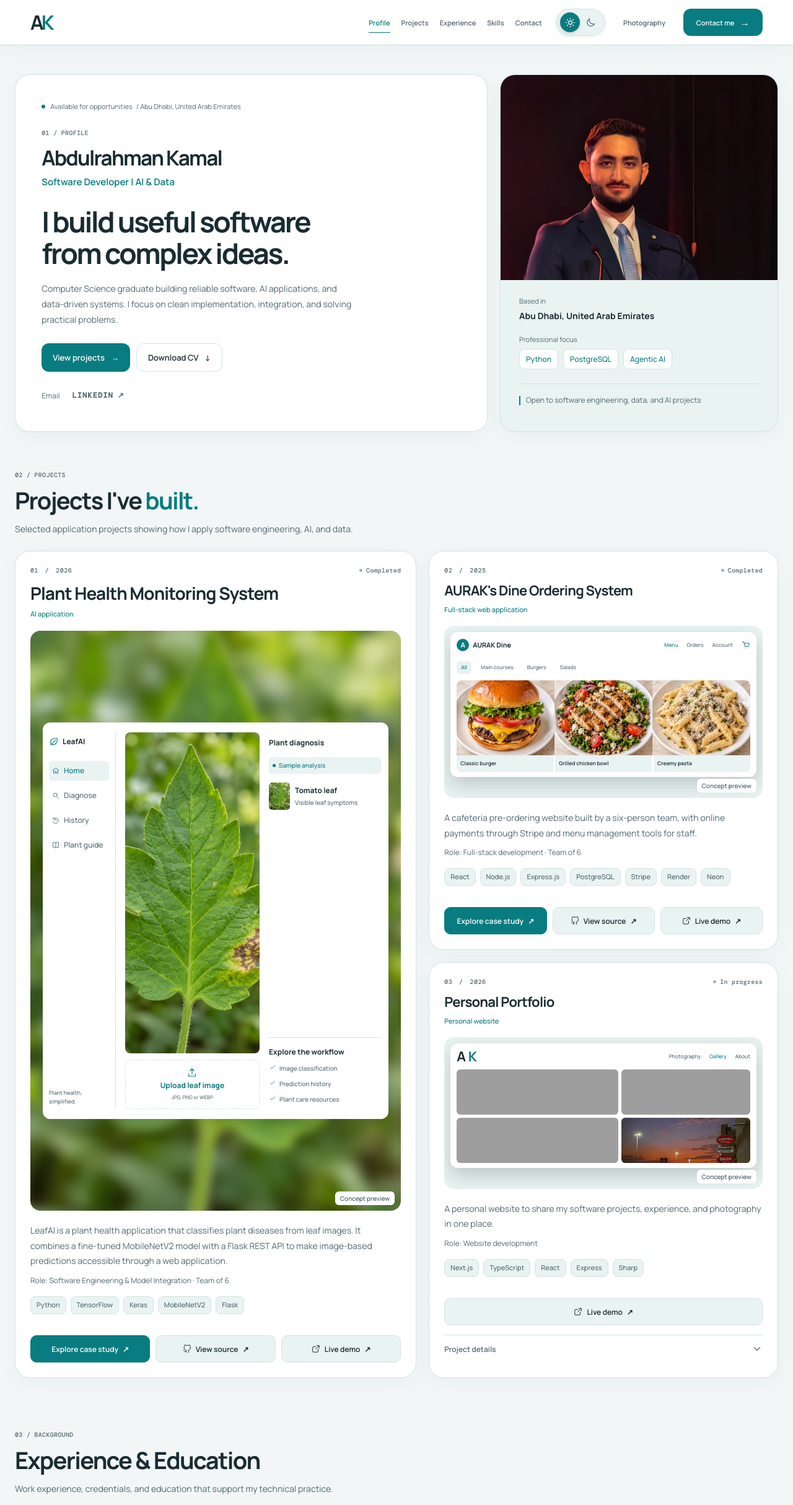
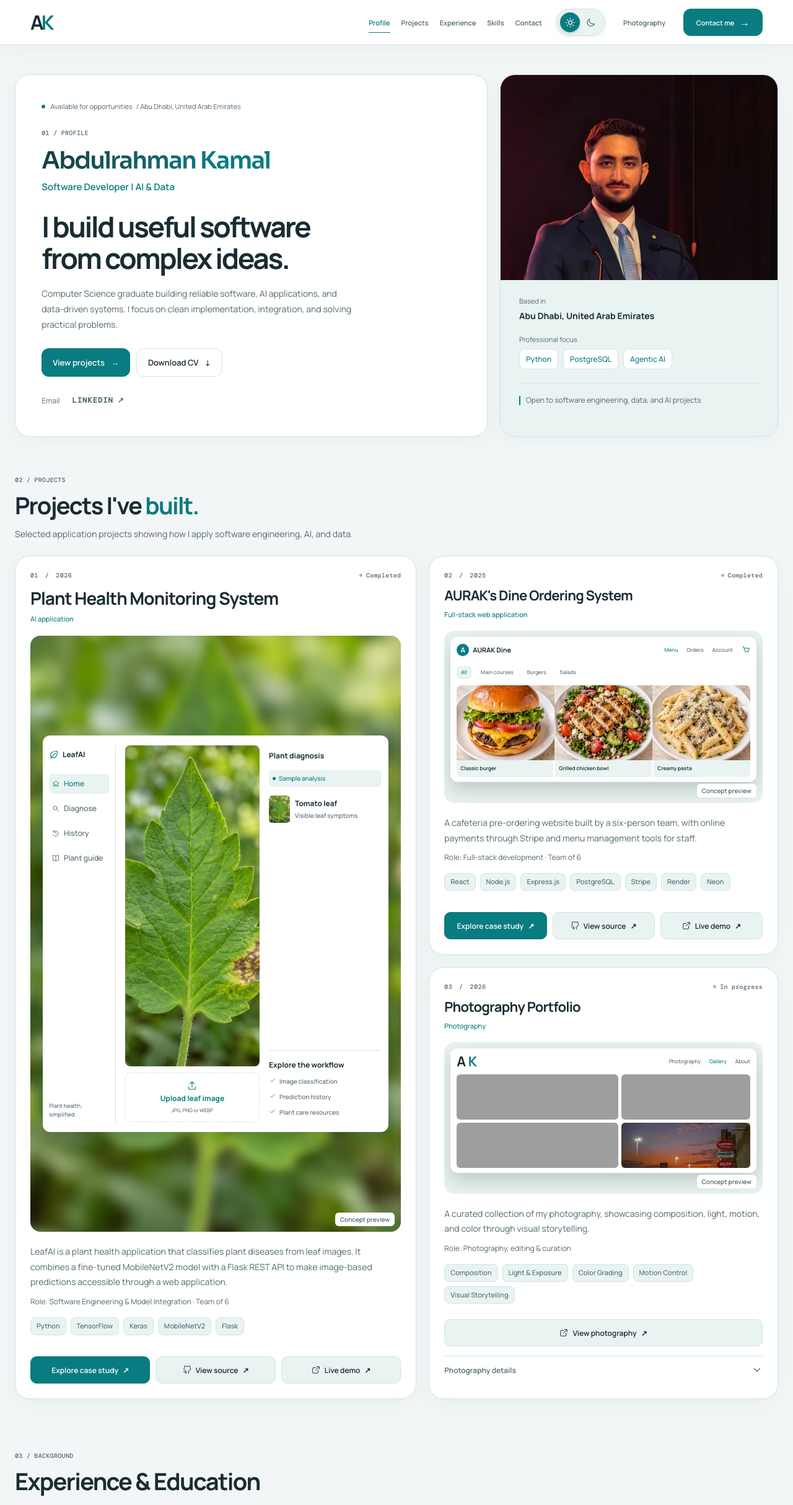
Before and after one commit to AbdlRahman04/AKamal, a Next.js app: page / in a window 1280 px wide. Shown: the top 2429 px of the page at 62% size. Built offline with nearby package versions, Linux system fonts and the light colour scheme; grey boxes are pictures that could not be loaded.

Commit message:
Refine photography content and portfolio typography and themes

```diff
--- a/components/dev/bento.css
+++ b/components/dev/bento.css
@@ -85,9 +85,13 @@ body:has(.dev-section)::after { display:none; }
 .dev-theme-track > svg { width:17px; height:17px; fill:none; stroke:currentColor; stroke-width:1.7; stroke-linecap:round; stroke-linejoin:round; transition:color 180ms ease,transform 240ms cubic-bezier(.22,1,.36,1); }
 .dev-theme-sun { color:var(--bento-on-accent); }
 .dev-theme-moon { color:var(--bento-muted); }
-.dev-theme-switch[aria-pressed="true"] .dev-theme-thumb { transform:translateX(34px); }
-.dev-theme-switch[aria-pressed="true"] .dev-theme-sun { color:var(--bento-muted); transform:rotate(45deg); }
-.dev-theme-switch[aria-pressed="true"] .dev-theme-moon { color:var(--bento-on-accent); }
+/* Dev visuals follow the theme restored before first paint, independently of hydration. */
+body[data-dev-mode="dark"] .dev-theme-switch[data-theme-section="dev"] .dev-theme-thumb,
+.dev-theme-switch[data-theme-section="photography"][aria-pressed="true"] .dev-theme-thumb { transform:translateX(34px); }
+body[data-dev-mode="dark"] .dev-theme-switch[data-theme-section="dev"] .dev-theme-sun,
+.dev-theme-switch[data-theme-section="photography"][aria-pressed="true"] .dev-theme-sun { color:var(--bento-muted); transform:rotate(45deg); }
+body[data-dev-mode="dark"] .dev-theme-switch[data-theme-section="dev"] .dev-theme-moon,
+.dev-theme-switch[data-theme-section="photography"][aria-pressed="true"] .dev-theme-moon { color:var(--bento-on-accent); }
 .dev-theme-switch:hover { border-color:var(--bento-accent); background:color-mix(in srgb,var(--bento-accent) 9%,var(--bento-panel)); }
 .dev-theme-switch:active { transform:scale(.96); }
 .dev-theme-switch:focus-visible { outline:2px solid var(--bento-accent); outline-offset:4px; }
@@ -98,7 +102,19 @@ body:has(.dev-section)::after { display:none; }
 .ds-bento-presence { display:flex; align-items:center; flex-wrap:wrap; gap:6px; margin:0 0 26px; color:var(--ds-muted); font-size:11px; line-height:1.6; }
 .ds-bento-presence i { width:6px; height:6px; margin-right:2px; border-radius:50%; background:var(--ds-blue); }
 .ds-intro-tile > .ds-index { margin:0 0 12px; }
-.ds-intro-tile h1 { margin:0; font:700 clamp(24px,2.6vw,36px)/1.2 var(--sans); letter-spacing:-.055em; }
+.ds-intro-tile h1 { margin:0; font:600 clamp(28px,3vw,42px)/1.25 var(--font-dev-name,var(--sans)); letter-spacing:-.045em; text-wrap:balance; }
+.ds-profile-name { color:var(--ds-blue); }
+@supports (background-clip:text) or (-webkit-background-clip:text) {
+  .ds-profile-name {
+    background:linear-gradient(110deg,color-mix(in srgb,var(--ds-text) 80%,var(--ds-blue)),var(--ds-blue) 75%);
+    -webkit-background-clip:text;
+    background-clip:text;
+    color:transparent;
+  }
+}
+@media (forced-colors:active) {
+  .ds-profile-name { background:none; color:CanvasText; }
+}
 .ds-intro-tile .ds-hero-role { margin:8px 0 0; color:var(--ds-blue); font:600 15px/1.5 var(--sans); letter-spacing:0; text-transform:none; }
 .ds-bento-statement { max-width:17ch; margin:28px 0 18px; font:700 clamp(32px,3.6vw,50px)/1.1 var(--sans); letter-spacing:-.055em; text-wrap:balance; }
 .ds-intro-tile .ds-lede { max-width:60ch; margin:0; color:var(--ds-muted); font:400 14px/1.8 var(--sans); }
@@ -327,7 +343,7 @@ body[data-dev-mode="dark"] .ds-site .av-logo-flask { filter:invert(1); }
   .ds-hero { padding:92px 0 12px; }
   .ds-hero,.ds-section,.ds-contact { margin-inline:12px; }
   .ds-intro-tile { padding:24px; }
-  .ds-intro-tile h1 { font-size:25px; }
+  .ds-intro-tile h1 { font-size:clamp(24px,6.6vw,30px); }
   .ds-intro-tile .ds-hero-role { font-size:13px; }
   .ds-bento-statement { font-size:34px; }
   .ds-bento-presence { font-size:10px; }
--- a/components/dev/dev-home.tsx
+++ b/components/dev/dev-home.tsx
@@ -1,5 +1,6 @@
 import type { CSSProperties, ReactNode } from "react";
 import Image from "next/image";
+import localFont from "next/font/local";
 import CopyEmailButton from "@/components/dev/copy-email-button";
 import BackgroundOverview from "@/components/dev/background-overview";
 import MotionObserver from "@/components/dev/motion-observer";
@@ -14,6 +15,13 @@ import {
   devProjects,
   devSkills,
 } from "@/data/dev";
+
+const nameFont = localFont({
+  src: "../../public/fonts/sora-latin-600.woff2",
+  weight: "600",
+  display: "swap",
+  variable: "--font-dev-name",
+});
 
 // Small reusable helpers used by the sections below.
 function Arrow() {
@@ -64,7 +72,7 @@ export default function DevHome() {
           <div className="ds-intro-tile" data-reveal>
               <p className="ds-bento-presence"><i aria-hidden="true" />Available for opportunities <span>/ {devProfile.location}</span></p>
               <p className="ds-index">01 / Profile</p>
-              <h1 id="dev-hero-title">{devProfile.name}</h1>
+              <h1 id="dev-hero-title" className={nameFont.variable}><span className="ds-profile-name">{devProfile.name}</span></h1>
               <p className="ds-hero-role">{devProfile.role}</p>
               <p className="ds-bento-statement">{devProfile.title}</p>
               <p className="ds-lede">{devProfile.intro}</p>
--- a/components/dev/project-card.tsx
+++ b/components/dev/project-card.tsx
@@ -38,6 +38,8 @@ function ProjectArtwork({ project, previewPhotos }: { project: DevProject; previ
 export default function ProjectCard({ project, delay, index, technologyLimit, previewPhotos }: { project: DevProject; delay: number; index: number; technologyLimit?: number; previewPhotos?: PreviewPhoto[] }) {
   const [expanded, setExpanded] = useState(false);
   const detailsId = useId();
+  const isPhotographyPortfolio = project.slug === "portfolio-platform";
+  const liveActionLabel = isPhotographyPortfolio ? "View photography" : "Live demo";
   const facts = [
     ["Role", project.role],
     ["Team", project.teamSize ? `${project.teamSize} members` : undefined],
@@ -47,11 +49,11 @@ export default function ProjectCard({ project, delay, index, technologyLimit, pr
     ["Deployment", project.deployment],
   ].filter(([, value]) => value?.trim());
   const narratives = [
-    ["Problem", project.problem],
-    ["Solution", project.solution],
+    [isPhotographyPortfolio ? "Intent" : "Problem", project.problem],
+    [isPhotographyPortfolio ? "Approach" : "Solution", project.solution],
     ["My Contribution", project.contribution],
-    ["Key Feature", project.keyFeature],
-    ["Technical Challenge", project.technicalChallenge],
+    [isPhotographyPortfolio ? "Gallery" : "Key Feature", project.keyFeature],
+    [isPhotographyPortfolio ? "Creative Challenge" : "Technical Challenge", project.technicalChallenge],
   ].filter(([, value]) => value?.trim());
   const hasStructuredDetails = facts.length > 0 || narratives.length > 0;
   const legacyStack = project.stackBreakdown.filter((line) => line.trim());
@@ -99,15 +101,15 @@ export default function ProjectCard({ project, delay, index, technologyLimit, pr
         </div>
         <p className="ds-project-summary">{project.summary}</p>
         {metadata && <p className="ds-project-role">{metadata}</p>}
-        <div className="ds-chip-list" aria-label="Technologies used">{visibleTechnologies.map((item) => <span key={item}>{item}</span>)}{hiddenTechnologies.length > 0 && <span title={hiddenTechnologies.join(", ")}><span aria-hidden="true">+{hiddenTechnologies.length}</span><span className="ds-project-sr-only">Additional technologies: {hiddenTechnologies.join(", ")}</span></span>}</div>
+        <div className="ds-chip-list" aria-label={isPhotographyPortfolio ? "Photography skills" : "Technologies used"}>{visibleTechnologies.map((item) => <span key={item}>{item}</span>)}{hiddenTechnologies.length > 0 && <span title={hiddenTechnologies.join(", ")}><span aria-hidden="true">+{hiddenTechnologies.length}</span><span className="ds-project-sr-only">{isPhotographyPortfolio ? "Additional skills" : "Additional technologies"}: {hiddenTechnologies.join(", ")}</span></span>}</div>
         {(project.githubUrl || project.liveUrl || hasCaseStudyDialog) && <div className="ds-project-actions">
           {hasCaseStudyDialog && <ProjectCaseStudyDialog project={project} />}
           {project.githubUrl && <a className="ds-project-action ds-project-action-source" href={project.githubUrl} aria-label={project.githubUrl.startsWith("http") ? `View source for ${project.title} (opens in a new tab)` : undefined} target={project.githubUrl.startsWith("http") ? "_blank" : undefined} rel={project.githubUrl.startsWith("http") ? "noopener noreferrer" : undefined}><svg aria-hidden="true" viewBox="0 0 24 24"><path d="M9 19c-5 1.5-5-2.5-7-3m14 6v-3.87a3.37 3.37 0 0 0-.94-2.61c3.14-.35 6.44-1.54 6.44-7A5.44 5.44 0 0 0 20 4.77 5.07 5.07 0 0 0 19.91 1S18.73.65 16 2.48a13.38 13.38 0 0 0-7 0C6.27.65 5.09 1 5.09 1A5.07 5.07 0 0 0 5 4.77a5.44 5.44 0 0 0-1.5 3.78c0 5.42 3.3 6.61 6.44 7A3.37 3.37 0 0 0 9 18.13V22" /></svg>View source <span aria-hidden="true">↗</span></a>}
-          {project.liveUrl && <a className="ds-project-action ds-project-action-live" href={project.liveUrl} aria-label={project.liveUrl.startsWith("http") ? `Live demo for ${project.title} (opens in a new tab)` : undefined} target={project.liveUrl.startsWith("http") ? "_blank" : undefined} rel={project.liveUrl.startsWith("http") ? "noopener noreferrer" : undefined}><svg aria-hidden="true" viewBox="0 0 24 24"><path d="M14 3h7v7m-1-6-9 9"/><path d="M18 13v6a2 2 0 0 1-2 2H5a2 2 0 0 1-2-2V8a2 2 0 0 1 2-2h6" /></svg>Live demo <span aria-hidden="true">↗</span></a>}
+          {project.liveUrl && <a className="ds-project-action ds-project-action-live" href={project.liveUrl} aria-label={project.liveUrl.startsWith("http") ? `${liveActionLabel} for ${project.title} (opens in a new tab)` : undefined} target={project.liveUrl.startsWith("http") ? "_blank" : undefined} rel={project.liveUrl.startsWith("http") ? "noopener noreferrer" : undefined}><svg aria-hidden="true" viewBox="0 0 24 24"><path d="M14 3h7v7m-1-6-9 9"/><path d="M18 13v6a2 2 0 0 1-2 2H5a2 2 0 0 1-2-2V8a2 2 0 0 1 2-2h6" /></svg>{liveActionLabel} <span aria-hidden="true">↗</span></a>}
         </div>}
         {hasDetails && !hasCaseStudyDialog && <div className="ds-project-details">
           <button className="ds-project-toggle" type="button" aria-expanded={expanded} aria-controls={detailsId} onClick={() => setExpanded((value) => !value)}>
-            Project details
+            {isPhotographyPortfolio ? "Photography details" : "Project details"}
             <svg aria-hidden="true" viewBox="0 0 20 20"><path d="m5 7.5 5 5 5-5" /></svg>
           </button>
           <div id={detailsId} className={`ds-project-panel${expanded ? " is-expanded" : ""}`} aria-hidden={!expanded} inert={!expanded}>
--- a/components/dev/theme-switch.tsx
+++ b/components/dev/theme-switch.tsx
@@ -1,9 +1,14 @@
 "use client";
 
-export default function DevThemeSwitch({ dark, onToggle }: { dark: boolean; onToggle: () => void }) {
+export default function DevThemeSwitch({ dark, onToggle, section = "dev" }: {
+  dark: boolean;
+  onToggle: () => void;
+  section?: "dev" | "photography";
+}) {
   return (
     <button
       className="dev-theme-switch"
+      data-theme-section={section}
       type="button"
       aria-label={`Switch to ${dark ? "light" : "dark"} mode`}
       aria-pressed={dark}
--- a/components/site/site-chrome.tsx
+++ b/components/site/site-chrome.tsx
@@ -58,7 +58,7 @@ export default function SiteChrome({ children }: Readonly<{ children: React.Reac
   }, [isPhotography]);
 
   function toggleDevTheme() {
-    const next = !devDark;
+    const next = document.body.dataset.devMode !== "dark";
     document.body.dataset.devMode = next ? "dark" : "light";
     setDevDark(next);
     try { window.localStorage.setItem("dev-theme", next ? "dark" : "light"); } catch { /* Theme changes still work for this session. */ }
@@ -245,7 +245,7 @@ export default function SiteChrome({ children }: Readonly<{ children: React.Reac
           <div className="shared-header-actions">
             {!isPhotography && <DevThemeSwitch dark={devDark} onToggle={toggleDevTheme} />}
             {isPhotography && (
-              <DevThemeSwitch dark={photographyTheme === "dark"} onToggle={togglePhotographyTheme} />
+              <DevThemeSwitch dark={photographyTheme === "dark"} onToggle={togglePhotographyTheme} section="photography" />
             )}
             <Link href={isPhotography ? "/" : "/photography"}>
               {isPhotography ? "Dev" : "Photography"}
@@ -278,7 +278,7 @@ export default function SiteChrome({ children }: Readonly<{ children: React.Reac
               <span>Navigate</span>
               <div className="shared-mobile-controls">
                 {!isPhotography && <DevThemeSwitch dark={devDark} onToggle={toggleDevTheme} />}
-                {isPhotography && <DevThemeSwitch dark={photographyTheme === "dark"} onToggle={togglePhotographyTheme} />}
+                {isPhotography && <DevThemeSwitch dark={photographyTheme === "dark"} onToggle={togglePhotographyTheme} section="photography" />}
                 <button ref={mobileCloseRef} type="button" onClick={() => setMenuOpen(false)} aria-label="Close navigation menu">Close <svg aria-hidden="true" width="16" height="16" viewBox="0 0 24 24" fill="none" stroke="currentColor" strokeWidth="1.5"><path d="m6 6 12 12M18 6 6 18" /></svg></button>
               </div>
             </div>
--- a/data/dev.json
+++ b/data/dev.json
@@ -654,40 +654,36 @@
     {
       "slug": "portfolio-platform",
       "number": "03",
-      "title": "Personal Portfolio",
-      "type": "Personal website / Photography",
+      "title": "Photography Portfolio",
+      "type": "Photography / Visual storytelling",
       "year": "2026",
       "status": "In progress",
-      "summary": "A personal website to share my software projects, experience, and photography in one place.",
-      "problem": "I wanted a simple way to present my technical work and photography skills, with content I could easily update.",
-      "solution": "Built a responsive Next.js website with separate sections for software projects and photography. Content is stored in JSON files and updated through local admin tools, and the site is deployed on Vercel.",
+      "summary": "A curated collection of my photography, showcasing composition, light, motion, and color through visual storytelling.",
+      "problem": "I wanted to show the creative decisions behind my photographs, from intentional framing and exposure to the mood of the final edit.",
+      "solution": "Curated themed galleries with notes on the story, shooting process, and techniques behind each image.",
       "technologies": [
-        "Next.js",
-        "TypeScript",
-        "React",
-        "Express",
-        "Sharp"
+        "Composition",
+        "Light & Exposure",
+        "Color Grading",
+        "Motion Control",
+        "Visual Storytelling"
       ],
-      "role": "Website development",
-      "frontend": "Next.js / React / TypeScript",
-      "backend": "Express for local admin tools",
-      "database": "JSON files",
-      "deployment": "Vercel / Static export",
-      "contribution": "Built the project and photography pages, organized the content, and added local tools to update text and images.",
-      "keyFeature": "Software projects and a photography gallery in one responsive website.",
-      "technicalChallenge": "Keeping photo-heavy pages fast and making the layout work well on desktop and mobile.",
+      "role": "Photography, editing & curation",
+      "contribution": "Photographed, edited, and selected the images, using leading lines, natural light, controlled motion, and color grading to shape each collection.",
+      "keyFeature": "Themed photo collections with image stories, process notes, and the photography skills demonstrated.",
+      "technicalChallenge": "Balancing highlights and shadows in mixed light, controlling motion blur, and keeping color and mood consistent across a collection.",
       "stackBreakdown": [
-        "Frontend: Next.js, React, TypeScript",
-        "Local admin: Express",
-        "Content: JSON files"
+        "Composition: leading lines, visual balance, and intentional framing",
+        "Camera control: exposure balance, panning, and motion blur",
+        "Editing: highlight recovery, contrast, and color grading"
       ],
       "highlights": [
-        "Separate sections for software projects and photography",
-        "Optimized photos and thumbnails for the gallery",
-        "Responsive layouts with keyboard-accessible controls"
+        "Photography across architecture, automotive, landscapes, and everyday scenes",
+        "Creative process and techniques documented alongside the images",
+        "Curated collections shaped by light, atmosphere, and visual storytelling"
       ],
       "githubUrl": "",
-      "liveUrl": "https://abdlr7man-portfolio.vercel.app/",
+      "liveUrl": "/photography",
       "featured": true,
       "coverImageUrl": "",
       "accent": ""
--- a/next.config.ts
+++ b/next.config.ts
@@ -2,6 +2,7 @@ import type { NextConfig } from "next";
 
 const nextConfig: NextConfig = {
   output: "export",
+  outputFileTracingRoot: __dirname,
   images: { unoptimized: true },
 };
 
```
Also changed, not shown: components/photography/photography-home.tsx (+4 -4 lines), data/photography.json, public/fonts/Sora-OFL.txt (added), public/fonts/sora-latin-600.woff2 (added).
